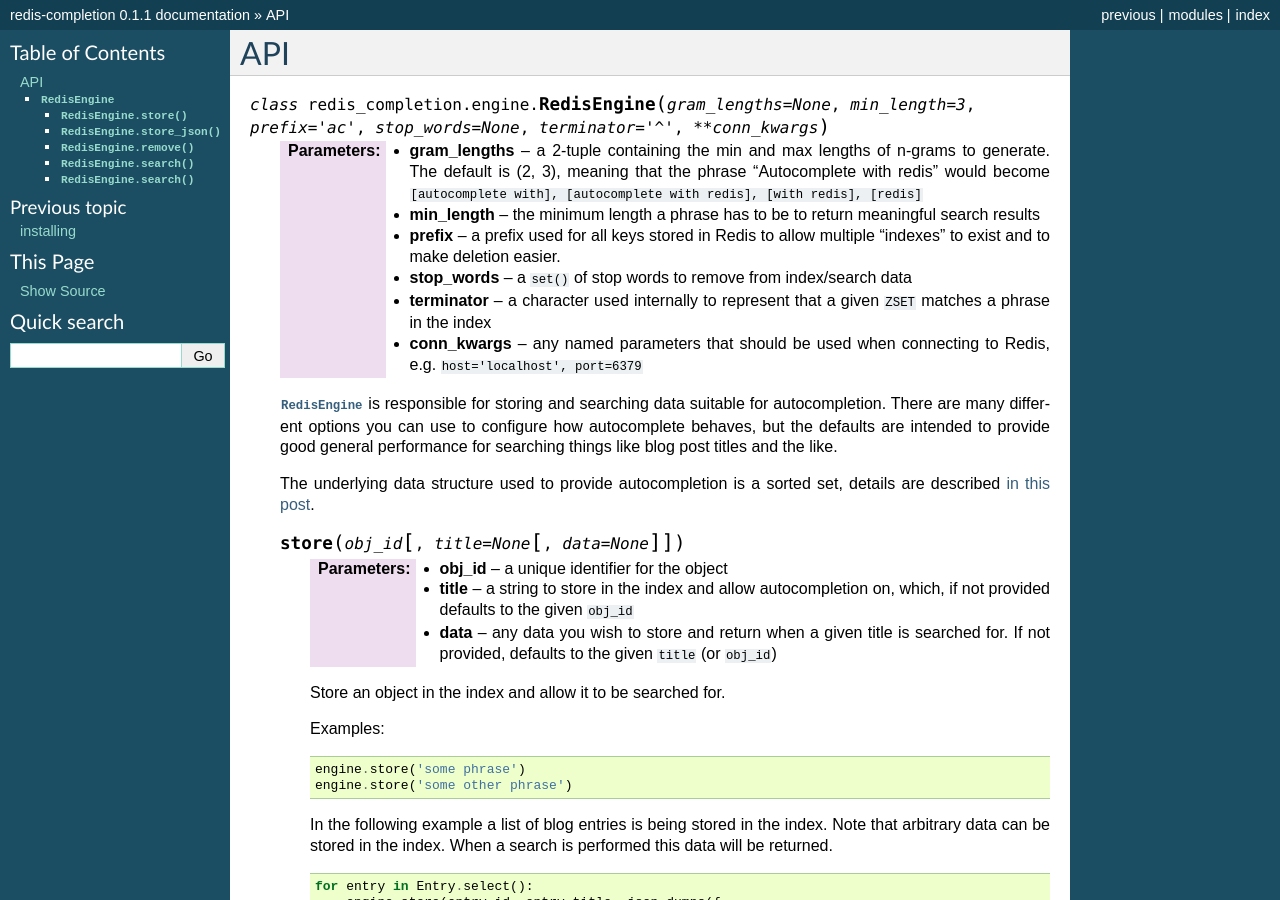
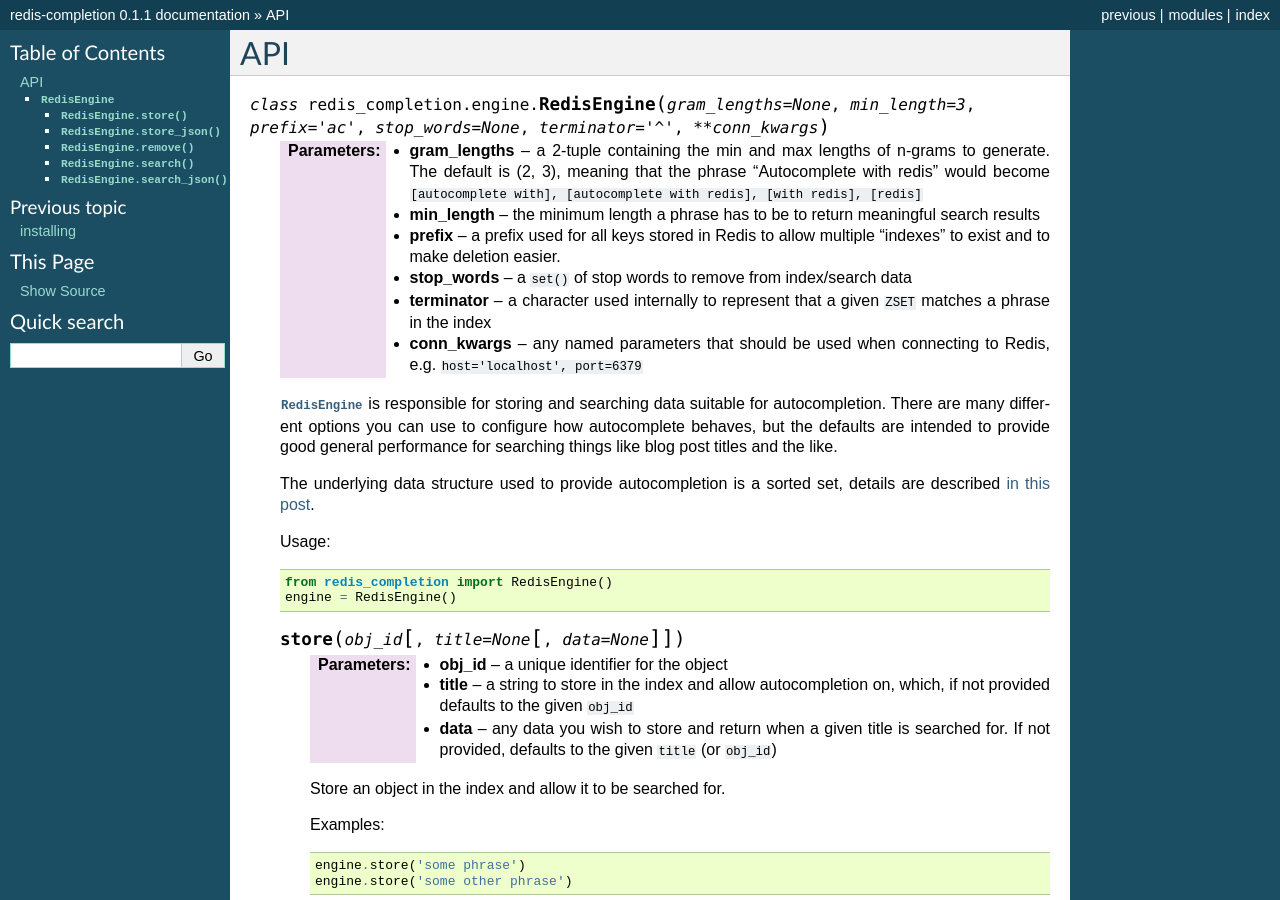
Before and after one commit to MechanisM/redis-completion, a Sphinx documentation site: the page built from docs/api.rst, in a window 1280 px wide and 900 px high. Built offline with Sphinx 7.4.7, drawn with Linux system fonts in a browser that asks for light colours.

Commit message:
Updating the docs a little

```diff
--- a/docs/api.rst
+++ b/docs/api.rst
@@ -27,6 +27,13 @@
 
     The underlying data structure used to provide autocompletion is a sorted set,
     details are described `in this post <http://antirez.com/post/autocomplete-with-redis.html>`_.
+
+    Usage:
+
+    .. code-block:: python
+
+        from redis_completion import RedisEngine()
+        engine = RedisEngine()
 
     .. py:method:: store(obj_id[, title=None[, data=None]])
 
@@ -96,7 +103,7 @@
             [{'published': True, 'title': 'an entry about python', 'url': '/blog/1/'},
              {'published': False, 'title': 'using redis with python', 'url': '/blog/3/'}]
 
-    .. py:method:: search(phrase[, limit=None[, filters=None[, mappers=None]]])
+    .. py:method:: search_json(phrase[, limit=None[, filters=None[, mappers=None]]])
 
         Like :py:meth:`search` except ``json.loads`` is inserted as the very first
         mapper.  Best when used in conjunction with :py:meth:`store_json`.
```
